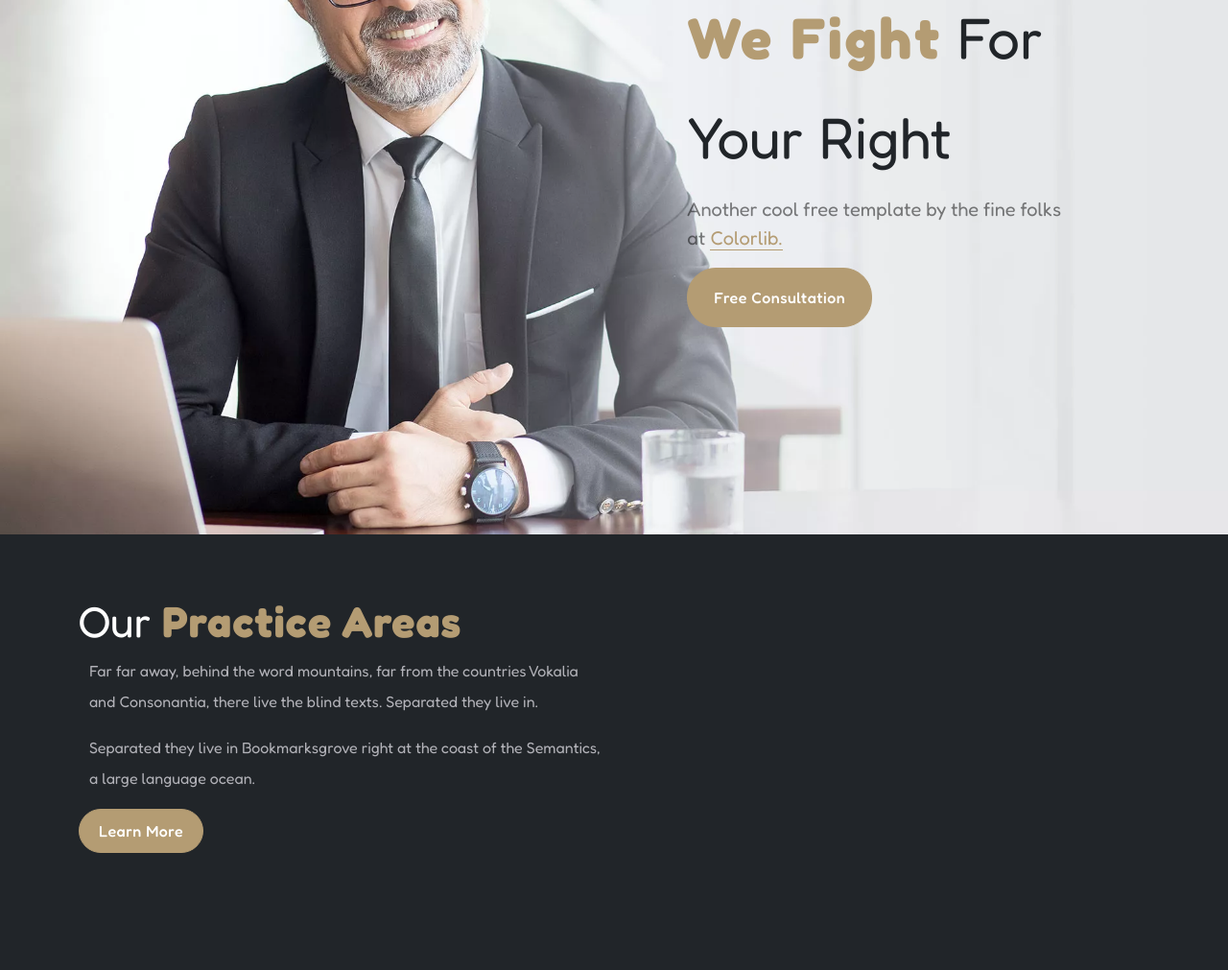
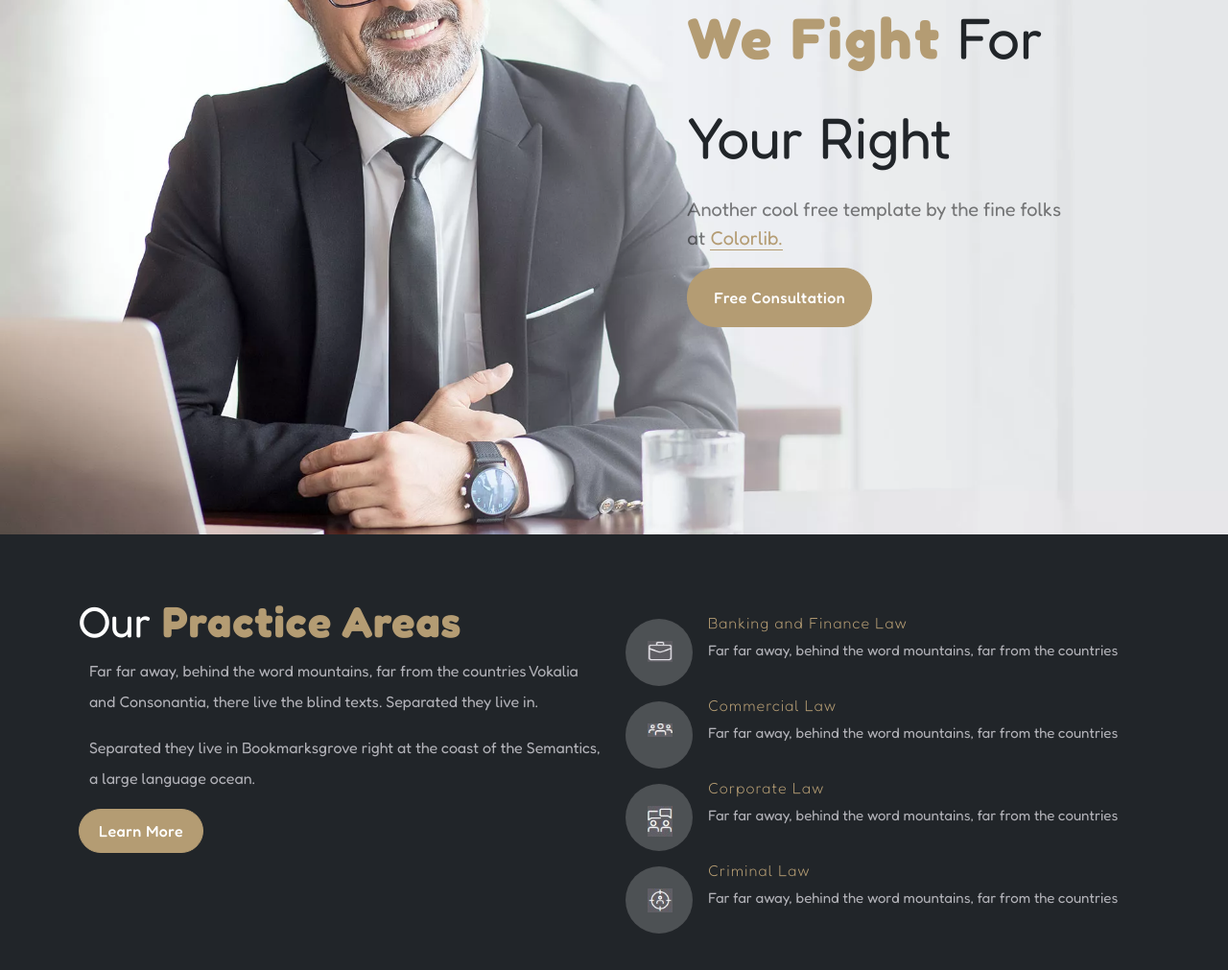
Before and after one commit to ammarahm69/Justice-App, a plain HTML site: page index.html in a window 1280 px wide. Shown: the part 243-1254 px from the top of the page at 96% size. Drawn offline with nearby package versions, Linux system fonts and the light colour scheme.

Commit message:
Modifiy-Practice-Sec

```diff
--- a/css/style.css
+++ b/css/style.css
@@ -3,7 +3,7 @@
     padding: 0;
     box-sizing: border-box;
     font-family: 'Fredik';
-    /* border: 1px solid red; */
+    /* border: 1px solid red;   */
 }
 @font-face {
     font-family: Fredik;
@@ -100,3 +100,35 @@ ul li{
 .pr-bt{
     padding: 10px 20px !important;
 }
+.icon{
+    transition: all 0.4s ease;
+}
+.icon:hover{
+    cursor: pointer;
+    opacity: 0.8;
+}
+.icon-wrapper{
+    width: 70px;
+    height: 70px;
+    background-color: rgba(255, 255, 255, 0.2);
+    border-radius: 50%;
+    /* margin-right: 3px; */
+}
+.icon img {
+    margin: 23px;
+    width: 1.6rem;
+}
+.icon-head {
+    color: #b49c73;
+    position: relative;
+    bottom: 15px;
+}
+.icon-head h4{
+    font-size: 16px;
+    letter-spacing: 1px;
+    font-weight: 100;
+}
+.d-block{
+    color: #b2b2b8;
+    font-size: 15px;
+}
--- a/index.html
+++ b/index.html
@@ -95,9 +95,54 @@
                             <button class="btn btn-secondary pr-bt">Learn More</button>
                         </div>
                     </div>
-                    <div class="col">
-                        <div class="icon d-flex align-items-center mb-3" ></div>
+                    <div class="col-lg-6 col-12 mt-4">
+                        <div class="icon d-flex align-items-center mb-3">
+                            <span class="icon-wrapper">
+                                <div class="icon">
+                                    <img src="img/mail.jpg" alt="">
+                                </div>
+                            </span>
+                            <div class="icon-head ms-3">
+                                <h4>Banking and Finance Law</h4>
+                                <div class="d-block">Far far away, behind the word mountains, far from the countries </div>
+                            </div>
+                        </div>
+                        <div class="icon d-flex align-items-center mb-3">
+                            <span class="icon-wrapper">
+                                <div class="icon">
+                                    <img src="img/User.jpg" alt="">
+                                </div>
+                            </span>
+                            <div class="icon-head ms-3">
+                                <h4>Commercial Law</h4>
+                                <div class="d-block">Far far away, behind the word mountains, far from the countries </div>
+                            </div>
+                        </div>
+                        <div class="icon d-flex align-items-center mb-3">
+                            <span class="icon-wrapper">
+                                <div class="icon">
+                                    <img src="img/m-user.jpg" alt="">
+                                </div>
+                            </span>
+                            <div class="icon-head ms-3">
+                                <h4>Corporate Law</h4>
+                                <div class="d-block">Far far away, behind the word mountains, far from the countries </div>
+                            </div>
+                        </div>
+                        <div class="icon d-flex align-items-center mb-3">
+                            <span class="icon-wrapper">
+                                <div class="icon">
+                                    <img src="img/aim-user.jpg" alt="">
+                                </div>
+                            </span>
+                            <div class="icon-head ms-3">
+                                <h4>Criminal Law</h4>
+                                <div class="d-block">Far far away, behind the word mountains, far from the countries </div>
+                            </div>
+
+                        </div>
                     </div>
+
                 </div>
 
             </div>
```
Also changed, not shown: img/User.jpg (added), img/aim-user.jpg (added), img/m-user.jpg (added), img/mail.jpg (added).
